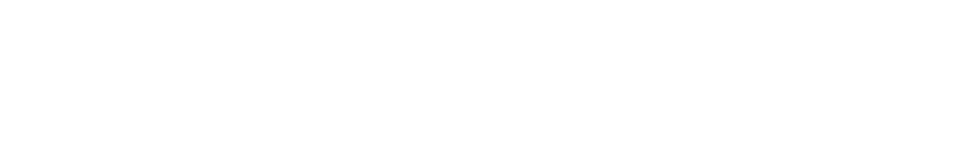
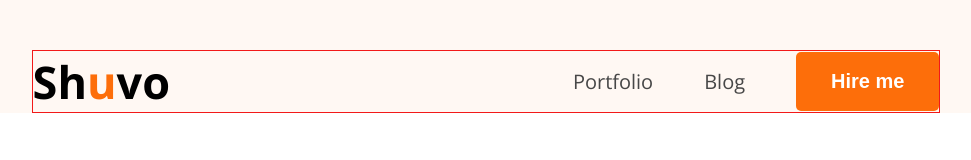
Before and after one commit to shuvocodeshub/my-first-portfolio-, a plain HTML site: page index.html in a window 1280 px wide. Shown: the whole page, without its empty margins (154-1125 px from the left). Drawn offline with nearby package versions, Linux system fonts and the light colour scheme.

Commit message:
Updated portfolio design

```diff
--- a/index.html
+++ b/index.html
@@ -1,13 +1,30 @@
 <!DOCTYPE html>
 <html lang="en">
+
 <head>
     <meta charset="UTF-8">
     <meta name="viewport" content="width=device-width, initial-scale=1.0">
+    <link rel="preconnect" href="https://fonts.googleapis.com">
+    <link rel="preconnect" href="https://fonts.gstatic.com" crossorigin>
+    <link href="https://fonts.googleapis.com/css2?family=Open+Sans:ital,wght@0,300..800;1,300..800&display=swap"
+        rel="stylesheet">
     <title>Tamim Iqbal Shuvo Portfolio.</title>
+    <link rel="stylesheet" href="style/portfolio.css">
 </head>
-<body>
+
+<body class="font-open-sans">
     <header>
-
+        <nav>
+            <div class="logo">
+                <h2>Sh<span class="color-orange
+">u</span>vo</h2>
+            </div>
+            <ul class="menu">
+                <li><a href="">Portfolio</a></li>
+                <li><a href="">Blog</a></li>
+                <li><button class="btn">Hire me</button></li>
+            </ul>
+        </nav>
     </header>
 
 
--- /dev/null
+++ b/style/portfolio.css
@@ -0,0 +1,57 @@
+*{
+    margin: 0%;
+    padding: 0%;
+    box-sizing: border-box;
+}
+
+/* share style */
+.font-open-sans {
+  font-family: "Open Sans", sans-serif;
+  font-optical-sizing: auto;
+}
+.logo h2{
+    font-size: 45px;
+    font-weight: 900px;
+}
+.color-orange{
+    color: #FD6E0A;
+}
+
+.btn{
+    background-color: #FD6E0A;
+    border: none;
+    padding: 18px 35px ;
+    border-radius: 5px;
+    font-size: 20px;
+    font-weight: bold;
+    color: white;
+}
+
+/* main style */
+header{
+    background-color: #FFF8F3;
+    padding-top: 50px;
+}
+nav{
+    width: 71%;
+    max-width: 1140px;
+    border: 1px solid rgb(242, 25, 25);
+    margin: 0 auto;
+    display: flex;
+    justify-content: space-between;
+}
+
+nav .menu{
+    display: flex;
+    list-style-type: none;
+    gap: 51px;
+    align-items: center;
+    align-items: center;
+}
+
+nav .menu a{
+    font-size: 20px;
+    color: #474747;
+    text-decoration: none;
+
+}
```
